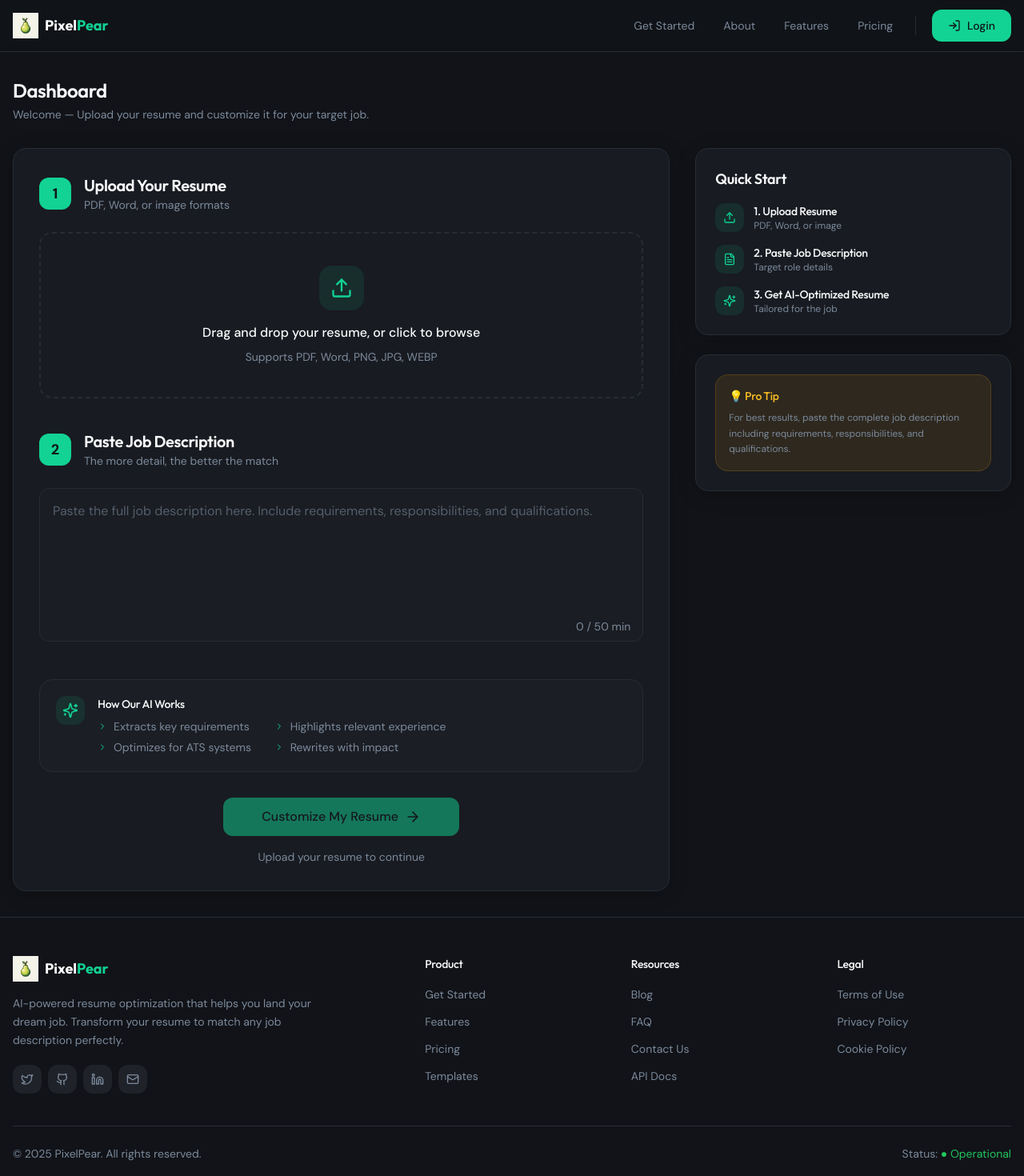
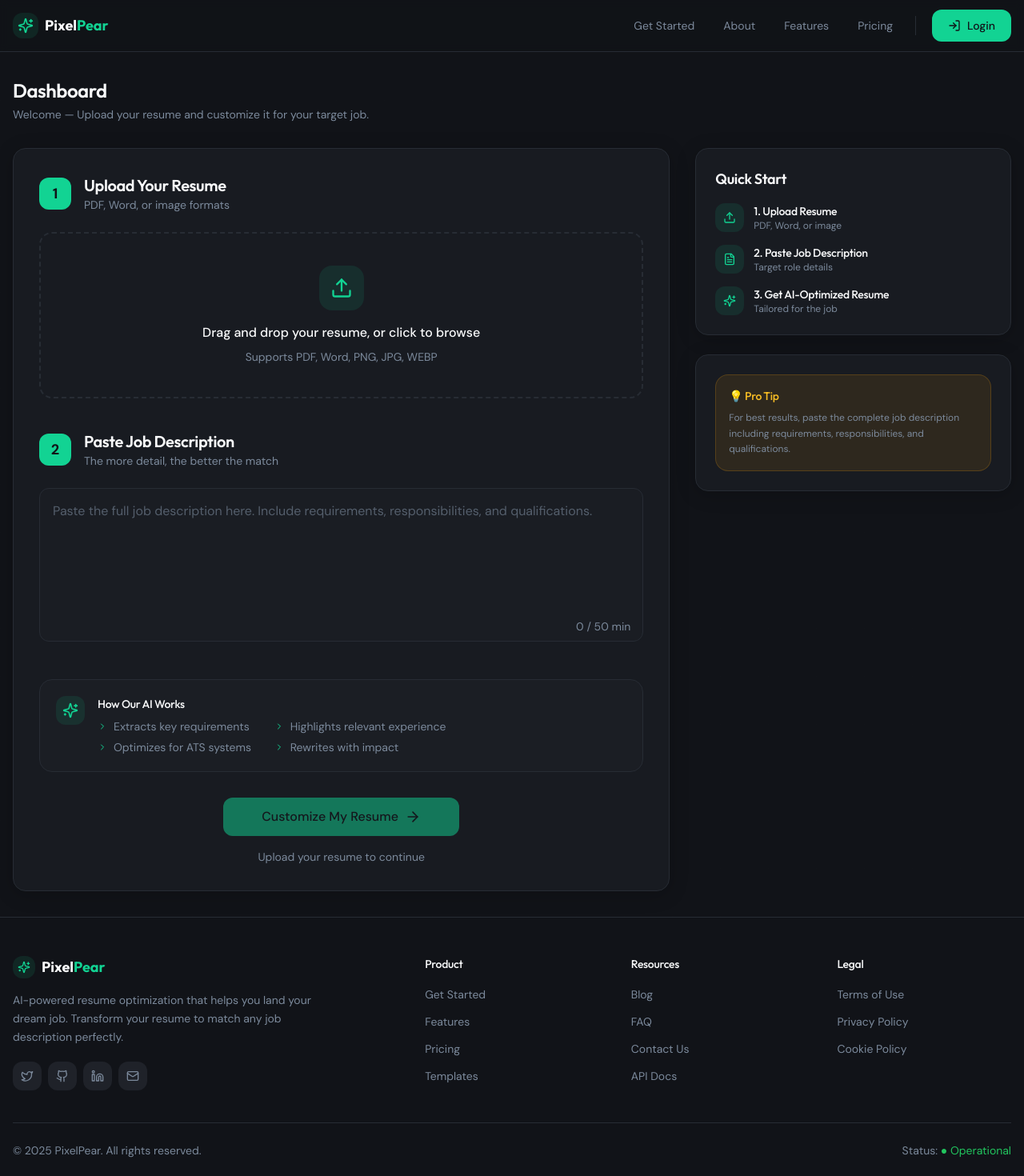
Before and after one commit to meta-lyx/resume-editor, a React (Vite) app in the folder resume-rewriter/: page /dashboard in a window 1280 px wide. Shown: the top 1470 px of the page at 80% size. Built offline with nearby package versions, Linux system fonts and the light colour scheme; no server answers; what @react-pdf/renderer would draw is missing.

Commit message:
Revert logo to original and make mosaic overlay solid
- Revert navbar and footer logos back to Sparkles icon + text
- Increase mosaic overlay opacity for solid coverage
- Add solid white overlay layer for complete content hiding
- Bottom 80% now has solid mosaic pattern that prevents copying

```diff
--- a/resume-rewriter/src/components/layout/footer.tsx
+++ b/resume-rewriter/src/components/layout/footer.tsx
@@ -1,14 +1,12 @@
 import { Link } from 'react-router-dom';
-import { Github, Twitter, Linkedin, Mail } from 'lucide-react';
+import { Github, Twitter, Linkedin, Mail, Sparkles } from 'lucide-react';
 
 function Logo() {
   return (
     <div className="flex items-center gap-2">
-      <img
-        src="/images/pixelpear-logo.png"
-        alt="PixelPear Logo"
-        className="h-8 w-8 object-contain"
-      />
+      <div className="p-1.5 bg-primary/10 rounded-lg">
+        <Sparkles className="h-4 w-4 text-primary" />
+      </div>
       <span className="font-display text-lg font-bold">
         Pixel<span className="text-primary">Pear</span>
       </span>
--- a/resume-rewriter/src/components/layout/nav-bar.tsx
+++ b/resume-rewriter/src/components/layout/nav-bar.tsx
@@ -1,17 +1,15 @@
 import { Link } from 'react-router-dom';
 import { useAuth } from '@/contexts/auth-context';
 import { Button } from '@/components/ui/button';
-import { LogIn, Menu, User, X, ChevronDown } from 'lucide-react';
+import { LogIn, Menu, User, X, ChevronDown, Sparkles } from 'lucide-react';
 import { useState } from 'react';
 
 function Logo() {
   return (
     <div className="flex items-center gap-2">
-      <img
-        src="/images/pixelpear-logo.png"
-        alt="PixelPear Logo"
-        className="h-8 w-8 object-contain"
-      />
+      <div className="p-1.5 bg-primary/10 rounded-lg">
+        <Sparkles className="h-5 w-5 text-primary" />
+      </div>
       <span className="font-display text-lg font-bold">
         Pixel<span className="text-primary">Pear</span>
       </span>
--- a/resume-rewriter/src/components/ui/template-selector-modal.tsx
+++ b/resume-rewriter/src/components/ui/template-selector-modal.tsx
@@ -146,7 +146,7 @@ function ResumePreview({
           </div>
         </div>
 
-        {/* Mosaic logo overlay for bottom 80% - completely hides content */}
+        {/* Solid mosaic logo overlay for bottom 80% - completely hides content */}
         <div
           className="absolute bottom-0 left-0 right-0 h-[80%] pointer-events-none z-20 bg-white"
           style={{
@@ -154,16 +154,18 @@ function ResumePreview({
             backgroundRepeat: 'repeat',
             backgroundSize: '120px 120px',
             backgroundPosition: '0 0',
-            opacity: 0.15,
+            opacity: 0.3,
             maskImage: 'linear-gradient(to top, black 0%, transparent 100%)',
             WebkitMaskImage: 'linear-gradient(to top, black 0%, transparent 100%)',
           }}
         />
-        {/* Solid white overlay on top for better coverage */}
+        {/* Solid white overlay on top for complete coverage */}
         <div
-          className="absolute bottom-0 left-0 right-0 h-[80%] pointer-events-none z-20"
+          className="absolute bottom-0 left-0 right-0 h-[80%] pointer-events-none z-20 bg-white"
           style={{
-            background: 'linear-gradient(to top, rgba(255, 255, 255, 0.95) 0%, rgba(255, 255, 255, 0.85) 50%, rgba(255, 255, 255, 0) 100%)',
+            opacity: 0.85,
+            maskImage: 'linear-gradient(to top, black 0%, transparent 100%)',
+            WebkitMaskImage: 'linear-gradient(to top, black 0%, transparent 100%)',
           }}
         />
       </div>
@@ -354,7 +356,7 @@ function ResumePreview({
         )}
       </div>
 
-      {/* Mosaic logo overlay for bottom 80% - completely hides content */}
+      {/* Solid mosaic logo overlay for bottom 80% - completely hides content */}
       <div
         className="absolute bottom-0 left-0 right-0 h-[80%] pointer-events-none z-20 bg-white"
         style={{
@@ -362,16 +364,18 @@ function ResumePreview({
           backgroundRepeat: 'repeat',
           backgroundSize: '120px 120px',
           backgroundPosition: '0 0',
-          opacity: 0.15,
+          opacity: 0.3,
           maskImage: 'linear-gradient(to top, black 0%, transparent 100%)',
           WebkitMaskImage: 'linear-gradient(to top, black 0%, transparent 100%)',
         }}
       />
-      {/* Solid white overlay on top for better coverage */}
+      {/* Solid white overlay on top for complete coverage */}
       <div
-        className="absolute bottom-0 left-0 right-0 h-[80%] pointer-events-none z-20"
+        className="absolute bottom-0 left-0 right-0 h-[80%] pointer-events-none z-20 bg-white"
         style={{
-          background: 'linear-gradient(to top, rgba(255, 255, 255, 0.95) 0%, rgba(255, 255, 255, 0.85) 50%, rgba(255, 255, 255, 0) 100%)',
+          opacity: 0.85,
+          maskImage: 'linear-gradient(to top, black 0%, transparent 100%)',
+          WebkitMaskImage: 'linear-gradient(to top, black 0%, transparent 100%)',
         }}
       />
     </div>
```
